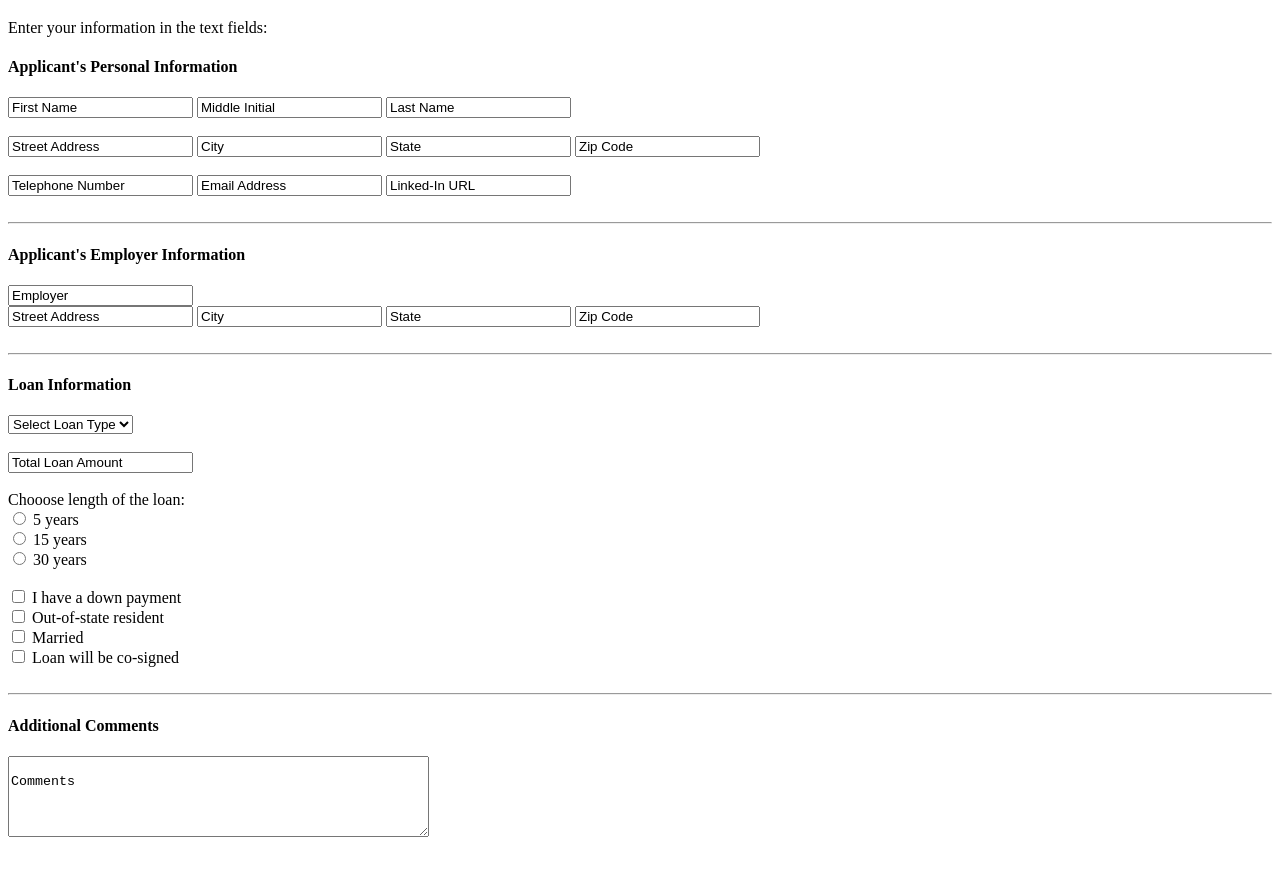
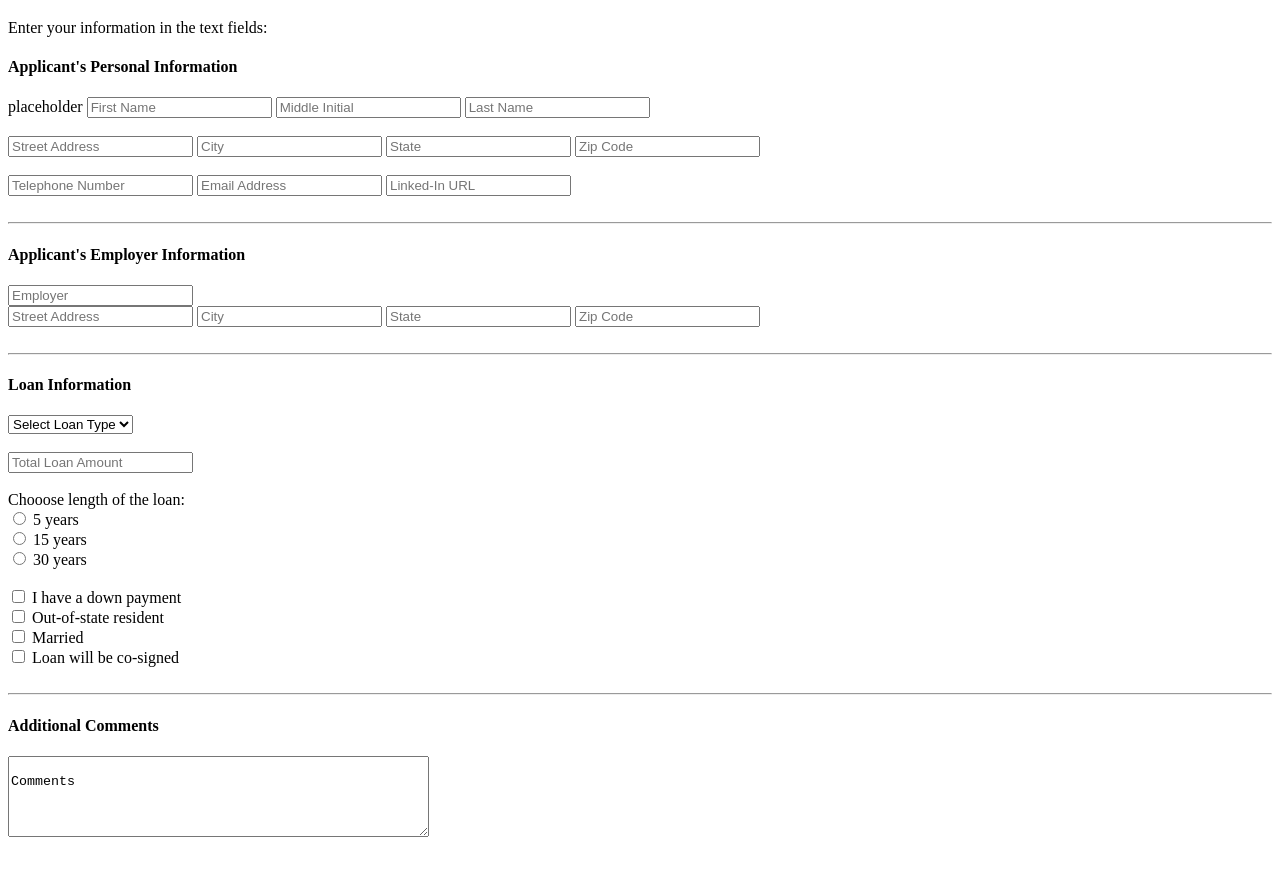
Before and after one commit to EdwardRutz/banking-form, a plain HTML site: page index.html in a window 1280 px wide. Shown: the part 61-932 px from the top of the page. Drawn offline with Linux system fonts and the light colour scheme.

Commit message:
added placeholders

```diff
--- a/index.html
+++ b/index.html
@@ -12,31 +12,30 @@
 
 			<h4>Applicant's Personal Information</h4>
 
-			<form action="/action_page.php">
-			  <input type="text" name="firstname" value="First Name">
-			  <input type="text" name="mi" value="Middle Initial">
-			  <input type="text" name="lastname" value="Last Name">
+			<form action="/action_page.php">placeholder
+			  <input type="text" name="firstname" placeholder="First Name">
+			  <input type="text" name="mi" placeholder="Middle Initial">
+			  <input type="text" name="lastname" placeholder="Last Name">
 			  <br><br>
-			  <input type="text" name="apStreet" value="Street Address">
-			  <input type="text" name="apCity" value="City">
-			  <input type="text" name="apState" value="State">
-			  <input type="text" name="apZip" value="Zip Code">
+			  <input type="text" name="apStreet" placeholder="Street Address">
+			  <input type="text" name="apCity" placeholder="City">
+			  <input type="text" name="apState" placeholder="State">
+			  <input type="text" name="apZip" placeholder="Zip Code">
 			  <br><br>
-			  <input type="text" name="apPhone" value="Telephone Number">
-			  <input type="text" name="apEmail" value="Email Address">
-			  <input type="text" name="apLinkedin" value="Linked-In URL">
+			  <input type="text" name="apPhone" placeholder="Telephone Number">
+			  <input type="text" name="apEmail" placeholder="Email Address">
+			  <input type="text" name="apLinkedin" placeholder="Linked-In URL">
 			 </form>
-
 			  <br>
 			  <hr>
 
 			  <h4>Applicant's Employer Information</h4>
 			 <form>
-			  <input type="text" name="employer" value="Employer"><br>
-			  <input type="text" name="empStreet" value="Street Address">
-			  <input type="text" name="empCity" value="City">
-			  <input type="text" name="empState" value="State">
-			  <input type="text" name="empZip" value="Zip Code">
+			  <input type="text" name="employer" placeholder="Employer"><br>
+			  <input type="text" name="empStreet" placeholder="Street Address">
+			  <input type="text" name="empCity" placeholder="City">
+			  <input type="text" name="empState" placeholder="State">
+			  <input type="text" name="empZip" placeholder="Zip Code">
 			 </form>
 			 	<br>
 			  <hr>
@@ -54,7 +53,7 @@
 				</form>
 					<br>
 				<form>
-			  	<input type="text" name="loanamount" value="Total Loan Amount"><br>
+			  	<input type="text" name="loanamount" placeholder="Total Loan Amount"><br>
  				</form>
  					<br>
 				<form>
```
